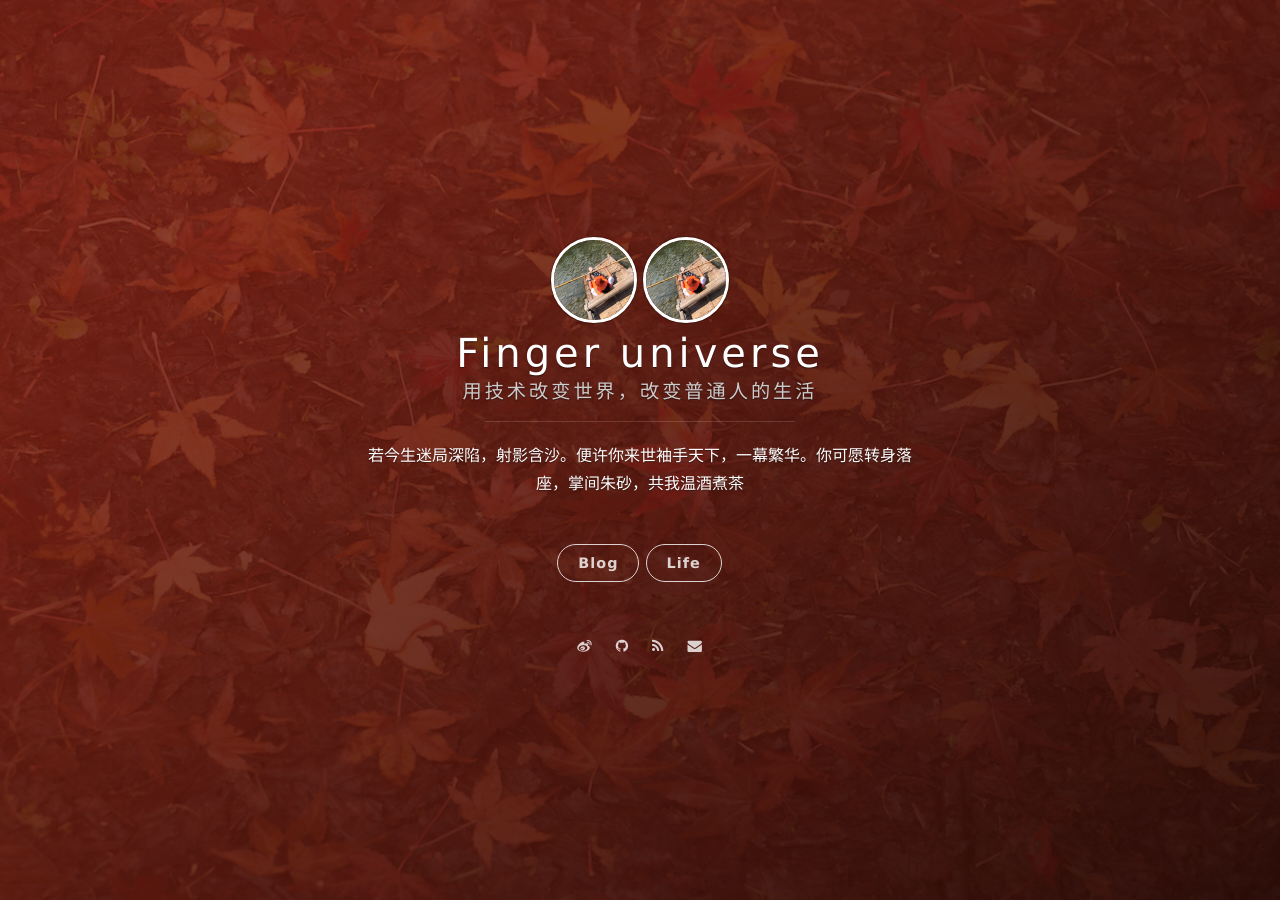
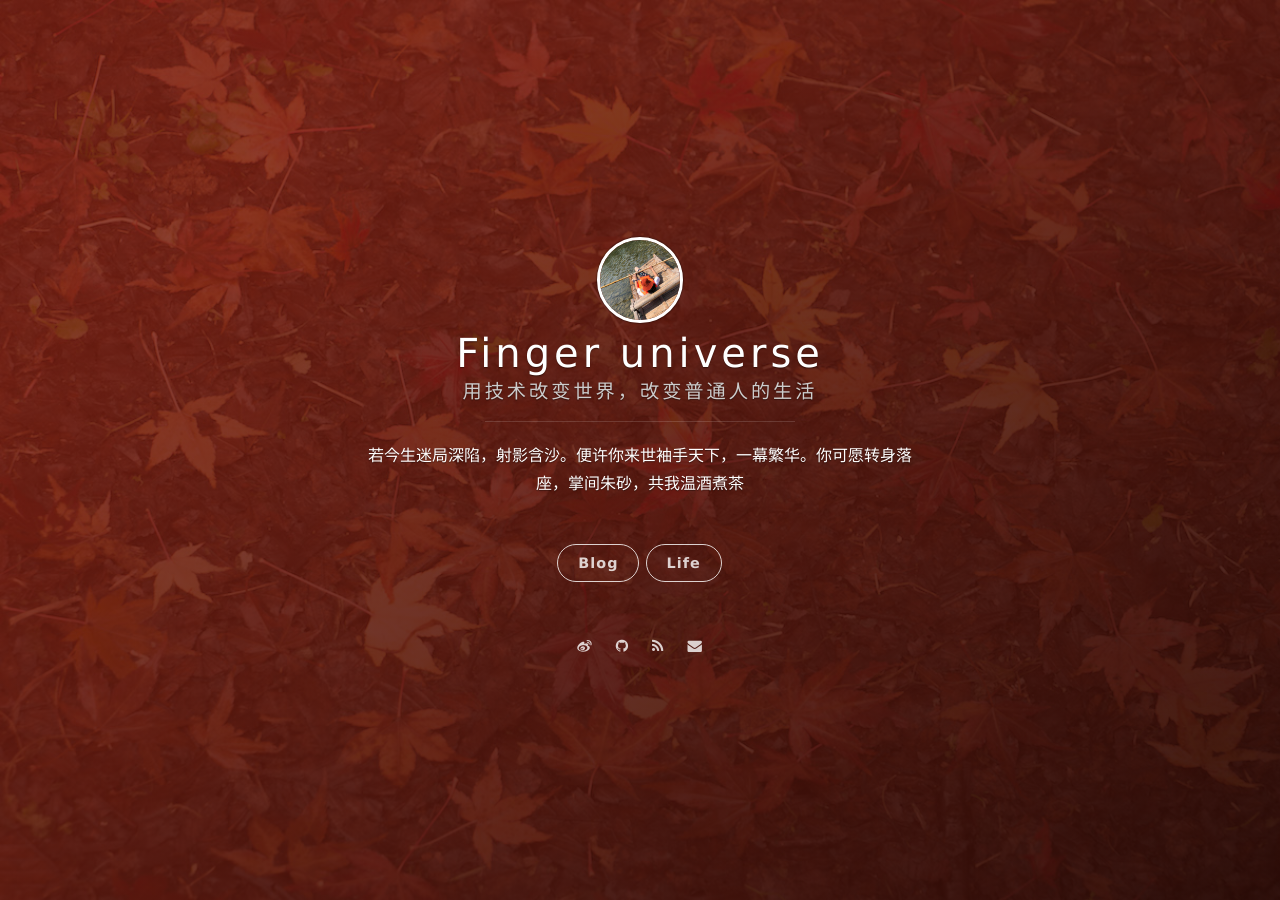
Before and after one commit to fanfan1997/fanfan1997, a Jekyll site: the page built from index.html, in a window 1280 px wide. Built offline with Jekyll 4.4.1, drawn with Linux system fonts in a browser that asks for light colours; nearby versions of some CDN libraries; the list of posts is cut into pages by our own code.

Commit message:
回退版本

```diff
--- a/_config.yml
+++ b/_config.yml
@@ -59,3 +59,5 @@
    clientID: c10a240ff9c342206b7e
    clientSecret: 368e04a16d83c20ba308b2c5eabee5d87f061390
    admin: 1210958801
+
+# 启动:bundle exec jekyll serve
--- a/_includes/side-panel.html
+++ b/_includes/side-panel.html
@@ -4,12 +4,7 @@
     <div class="panel-main__inner panel-inverted">
     <div class="panel-main__content">
 
-        <a href="/#blog" title="前往 {{ site.title }} 的主页" class="blog-button">
-          <img src="{{ site.url }}/assets/images/avatar.jpg" width="80" alt="{{ site.title }} logo" class="panel-cover__logo logo" />
-        </a>
-        <a href="/#life" title="前往 {{ site.title }} 的主页" class="life-button">
-          <img src="{{ site.url }}/assets/images/avatar.jpg" width="80" alt="{{ site.title }} logo" class="panel-cover__logo logo" />
-        </a>
+        <a href="/#blog" title="前往 {{ site.title }} 的主页" class="blog-button"><img src="{{ site.url }}/assets/images/avatar.jpg" width="80" alt="{{ site.title }} logo" class="panel-cover__logo logo" /></a>
         <h1 class="panel-cover__title panel-title"><a href="/#blog" title="link to homepage for {{ site.title }}" class="blog-button">{{ site.title }}</a></h1>
         {% if site.subtitle %}
         <span class="panel-cover__subtitle panel-subtitle">{{site.subtitle}}</span>
@@ -22,7 +17,9 @@
             <nav class="cover-navigation cover-navigation--primary">
               <ul class="navigation">
                 <li class="navigation__item"><a href="/#blog" title="{{site.blog_button.description}}" class="blog-button">{{site.blog_button.title}}</a></li>
-                <li class="navigation__item"><a href="/#life" target="" title="{{site.life_button.description}}" class="life-button">{{site.life_button.title}}</a></li>
+                {% for item in site.nav %}
+                  <li class="navigation__item"><a href="" target="" title="{{item.description}}" onclick="clickHandler()">{{item.title}}</a></li>
+                {% endfor %}
               </ul>
             </nav>
           </div>
--- a/js/main.js
+++ b/js/main.js
@@ -1,5 +1,6 @@
 $(document).ready(function() {
 
+<!--blog-->
   $('a.blog-button').click(function() {
     // If already in blog, return early without animate overlay panel again.
     if (location.hash && location.hash == "#blog") return;
@@ -49,4 +50,7 @@
 
     $('.btn-mobile-menu__icon').toggleClass('fa fa-list fa fa-angle-up animated fadeIn');
   });
+
+<!--life-->
+
 });
```
Also changed, not shown: index.html (line endings or trailing spaces).
